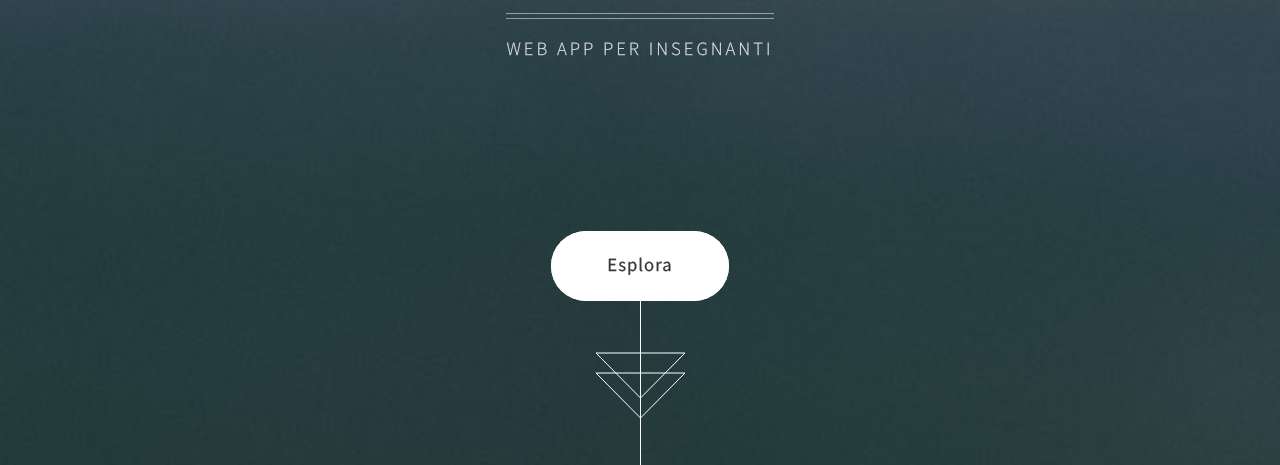
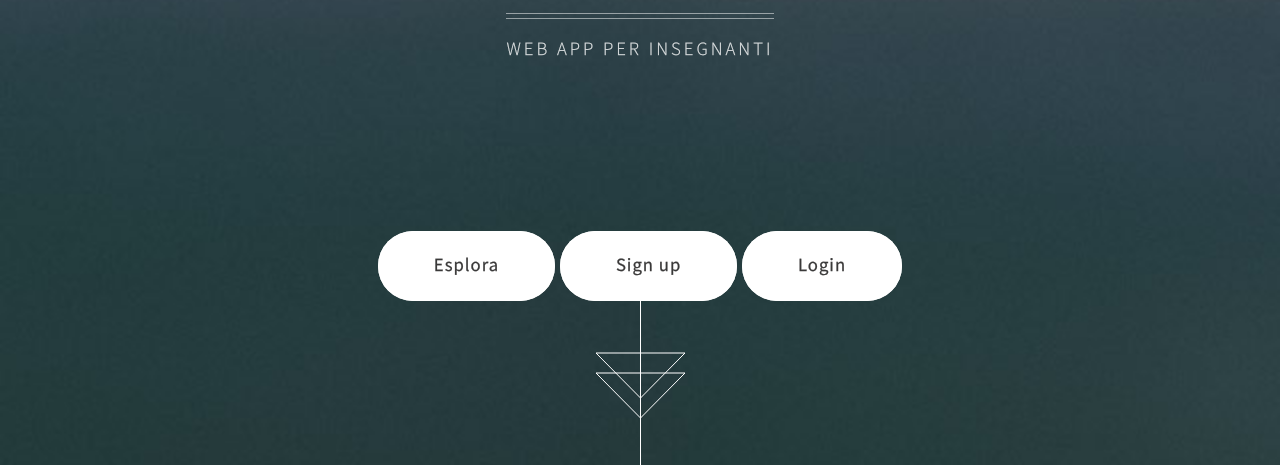
Before and after one commit to oss6/sigil, a Django app: page / in a window 1280 px wide. Shown: the part 350-815 px from the top of the page. Run offline with Django 3.2, Linux system fonts and the light colour scheme; parts of the project's set-up code (start-up, migrations or seed data) failed here and were passed over.

```diff
--- a/tkit_app/templates/index.html
+++ b/tkit_app/templates/index.html
@@ -32,6 +32,8 @@
 				</header>
 				<footer>
                     <a href="#banner" class="button style2 scrolly scrolly-centered">Esplora</a>
+                    <a href="#banner" class="button style2 scrolly scrolly-centered">Sign up</a>
+                    <a href="/login/" class="button style2 scrolly scrolly-centered">Login</a>
 				</footer>
 			</section>
 
```
Also changed, not shown: 1 other file.
